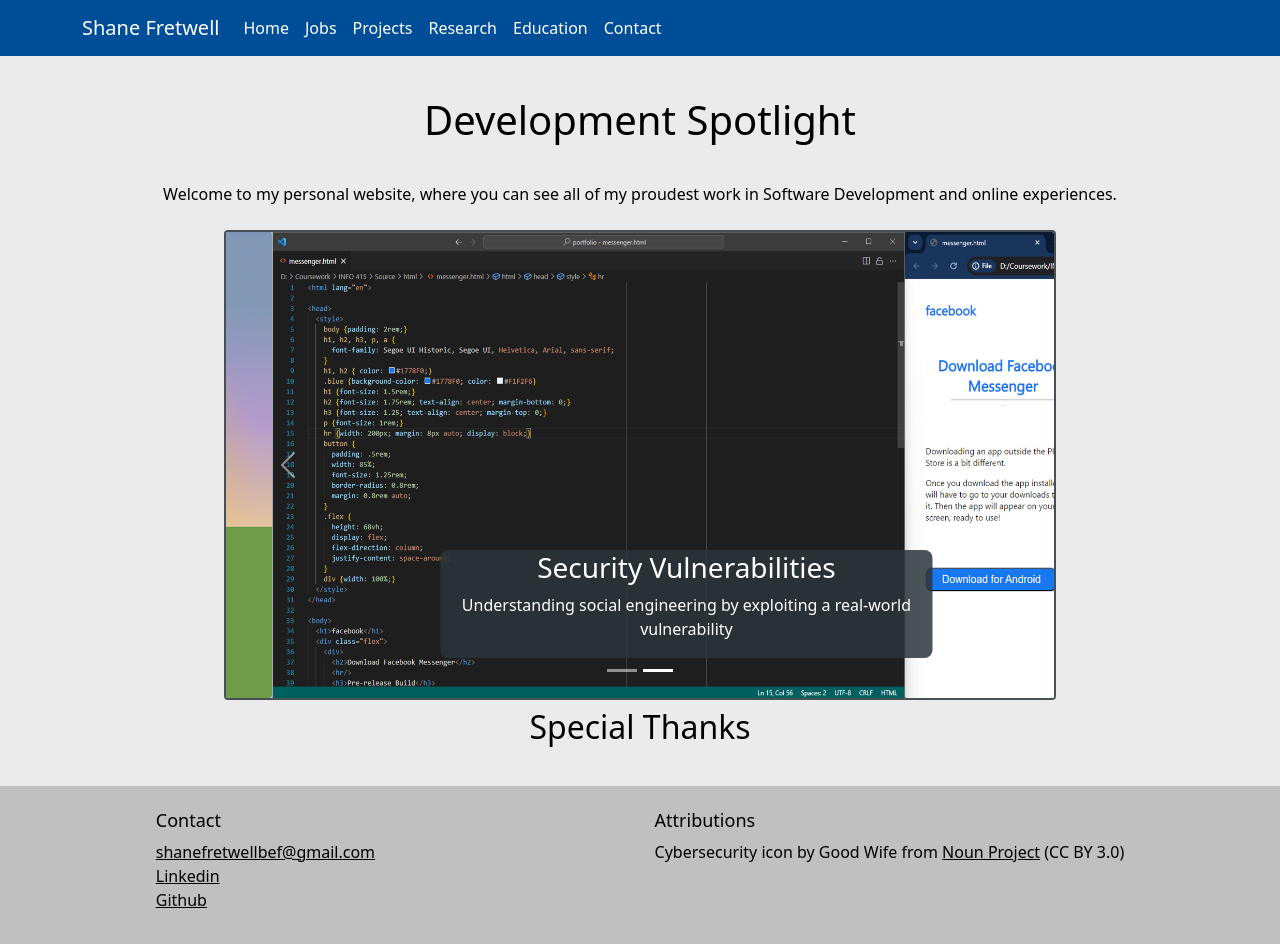
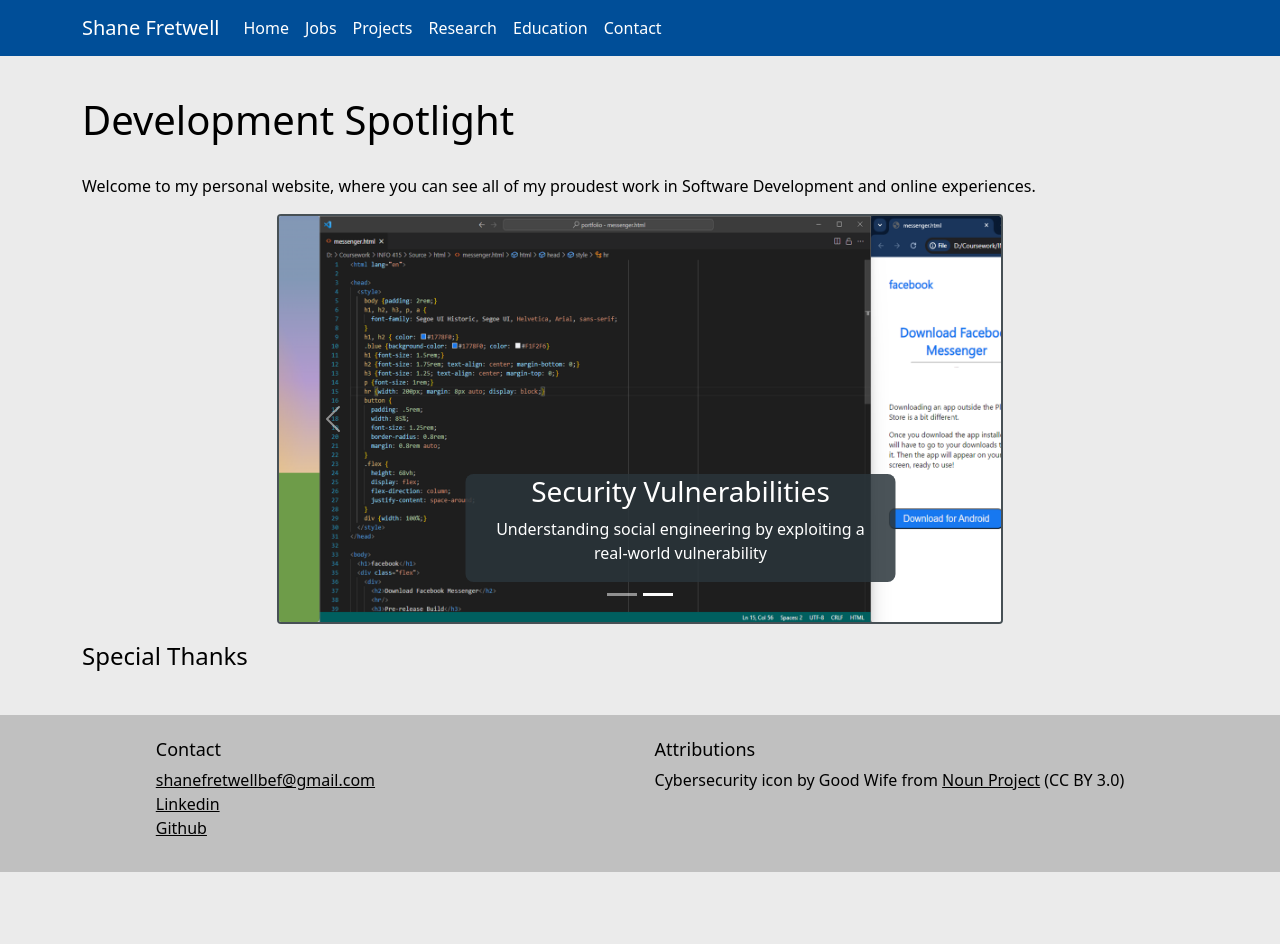
Before and after one commit to fretws/portfolio, a React (Create React App) app: page / in a window 1280 px wide. After the commit the page ends 872 px from the top, so only its background shows below. Built offline with nearby package versions, Linux system fonts and the light colour scheme.

Commit message:
Add SectionTitle component and change the app to align start default

```diff
--- a/src/App.css
+++ b/src/App.css
@@ -1,5 +1,5 @@
 .App {
-  text-align: center;
+  text-align: start;
   background-color: var(--color-page-background);
   color: var(--text-on-page-background);
   min-height: 100vh;
--- a/src/App.js
+++ b/src/App.js
@@ -8,6 +8,7 @@
 import Navigation from './components/structure/navigation/Navigation';
 import Footer from './components/structure/footer/Footer'
 import { createBrowserRouter, RouterProvider } from "react-router-dom";
+import Container from 'react-bootstrap/Container';
 
 const router = createBrowserRouter([
   {
@@ -40,7 +41,9 @@
   return (
     <div className="App">
       <Navigation/>
-      <RouterProvider router={router} />
+      <Container>
+        <RouterProvider router={router} />
+      </Container>
       <Footer />
     </div>
   );
--- a/src/components/content/logo-title/LogoTitle.module.css
+++ b/src/components/content/logo-title/LogoTitle.module.css
@@ -3,6 +3,7 @@
   max-width: 50vw;
   height: auto;
 
+  display: block;
   padding: 1em;
   margin: auto;
   background-color: white;
--- /dev/null
+++ b/src/components/text/section-title/SectionTitle.js
@@ -0,0 +1,8 @@
+import React from "react"
+import styles from "./SectionTitle.module.css"
+
+export default function SectionTitle(props) {
+  return (
+    <h2 className={styles.sectionTitle}>{props.children}</h2>
+  )
+}
--- /dev/null
+++ b/src/components/text/section-title/SectionTitle.module.css
@@ -0,0 +1,4 @@
+.sectionTitle {
+  margin: 0.75em auto 0.5em 0;
+  font-size: x-large;
+}
--- a/src/components/text/title/Title.module.css
+++ b/src/components/text/title/Title.module.css
@@ -1,4 +1,7 @@
 .title {
-  margin-top: 1em;
-  margin-bottom: 0.75em;
+  margin: 1em auto 0.75em 0;
 }
+
+/* @media (min-width: 576px) {
+
+} */
--- a/src/pages/Home.js
+++ b/src/pages/Home.js
@@ -1,7 +1,7 @@
 import React from "react"
 import Title from "../components/text/title/Title"
+import SectionTitle from "../components/text/section-title/SectionTitle"
 import Paragraph from '../components/text/paragraph/Paragraph'
-import Stack from 'react-bootstrap/Stack'
 import Carousel from 'react-bootstrap/Carousel'
 import CarouselImage from '../components/content/carousel-image/CarouselImage'
 
@@ -11,7 +11,7 @@
 export default function Home() {
   console.log("Home page rendered")
   return (
-    <Stack gap={2}>
+    <>
       <Title>Development Spotlight</Title>
       <Paragraph>
         Welcome to my personal website, where you can see all of my proudest work in Software Development and online experiences.
@@ -36,8 +36,8 @@
           </CarouselImage>
         </Carousel.Item>
       </Carousel>
-      <h2>Special Thanks</h2>
+      <SectionTitle>Special Thanks</SectionTitle>
       {/* Special thanks to Chen, Roshani, Prakash, and Geoffrey Anderson */}
-    </Stack>
+    </>
   )
 }
```
